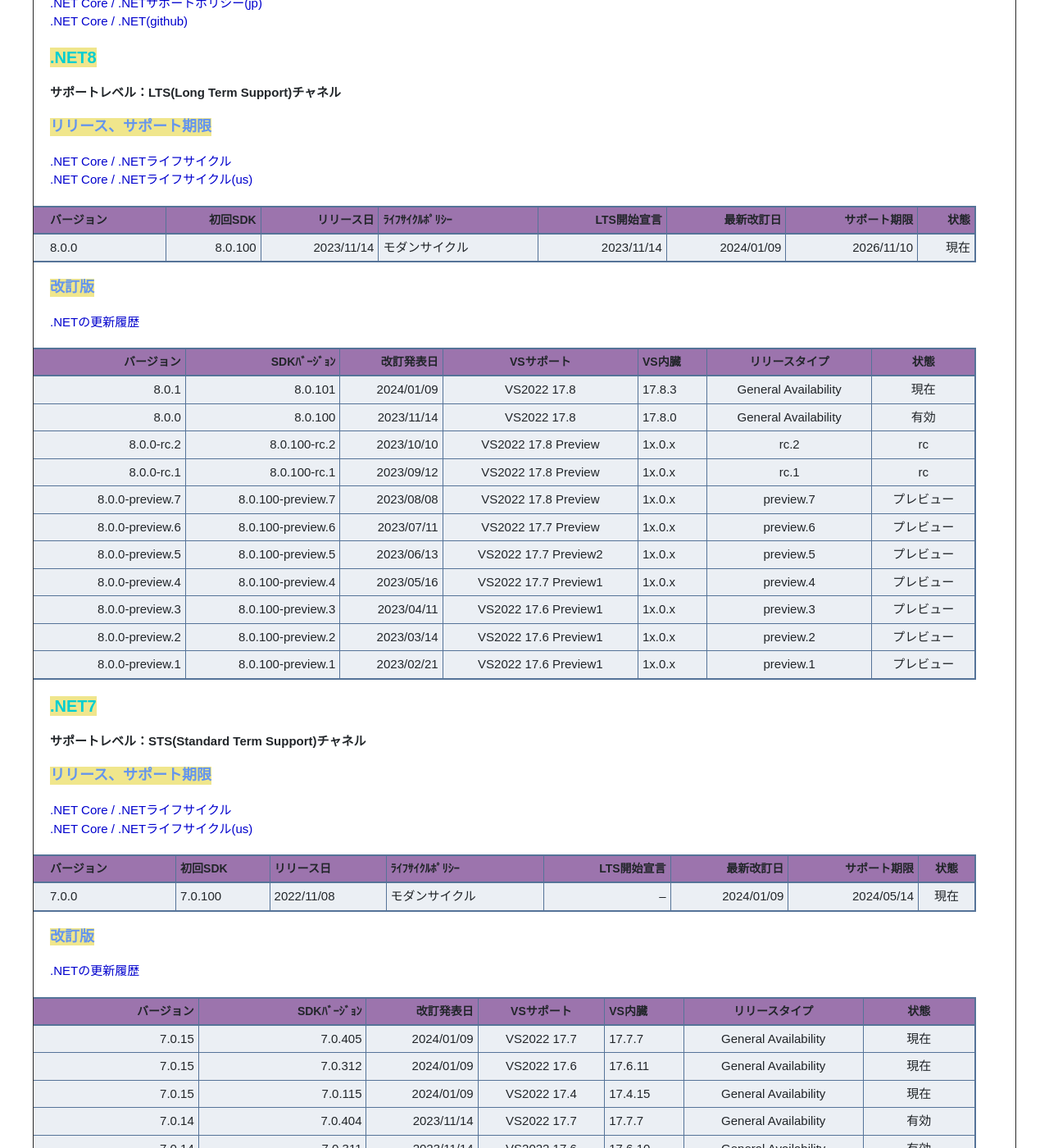
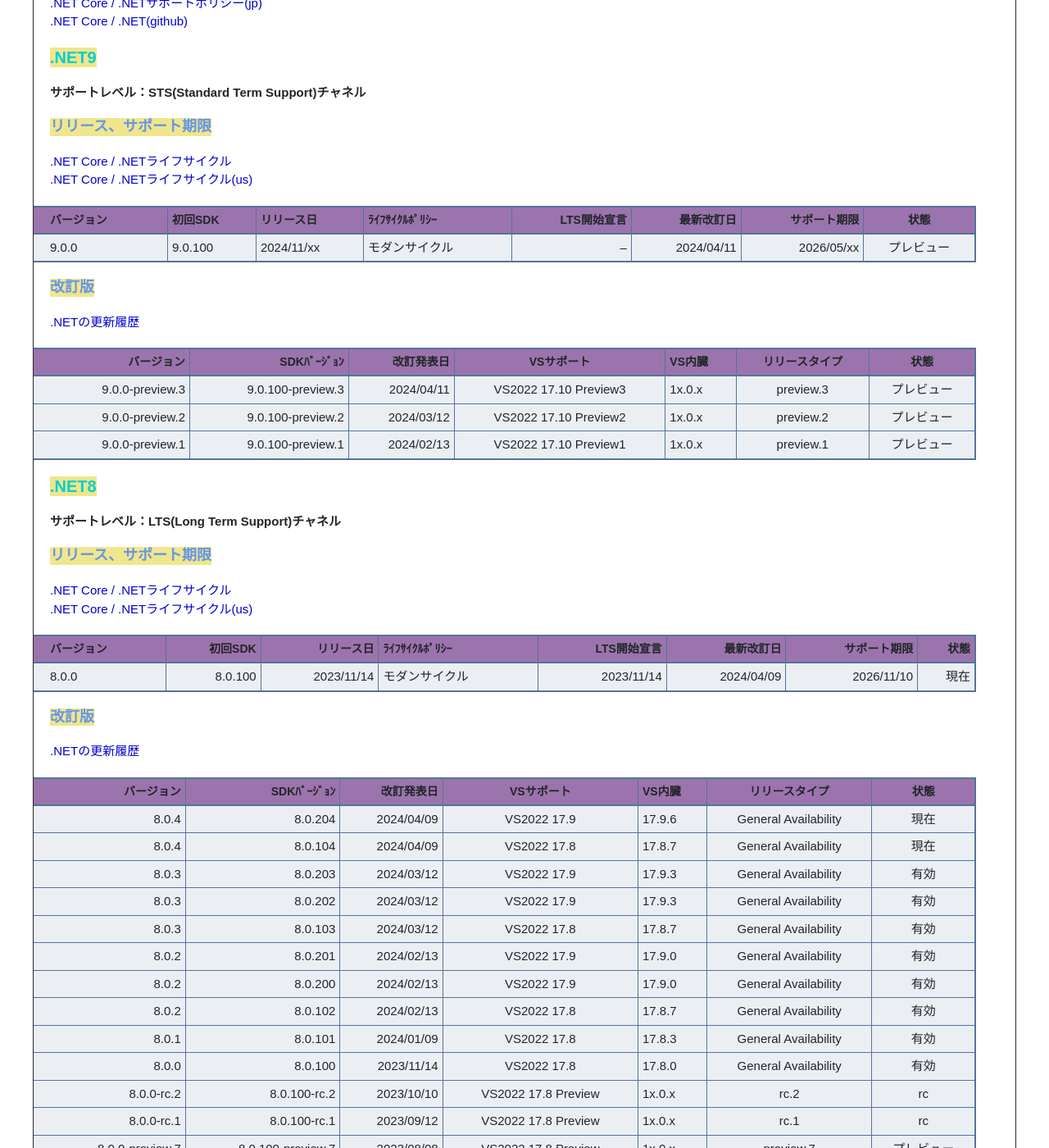
Before and after one commit to person-carrying-water/person-carrying-water.github.io, a Jekyll site: the page built from Contents/DotNet/DotNetSupport.md, in a window 1280 px wide and 1400 px high, scrolled down 597 px. Shown: the whole window at 82% size. Built offline with Jekyll 4.4.1, drawn with Linux system fonts in a browser that asks for light colours; nearby versions of some CDN libraries; emoji names are drawn with the system emoji font; some of the changed text lies outside the part shown.

Commit message:
Win240510

```diff
--- a/Contents/DotNet/DotNetSupport.md
+++ b/Contents/DotNet/DotNetSupport.md
@@ -3,7 +3,7 @@
 title: ":newspaper: サポート表"
 description: ":paperclip: .NET Frameworkバージョン／サポート表"
 date: "2020/05/17"
-lastmod: "2024/01/13"
+lastmod: "2024/05/10"
 ---
 
 ## 1. .NET Core / .NETサポート表
@@ -23,6 +23,26 @@
 [.NET Core / .NETサポートポリシー(jp)](https://dotnet.microsoft.com/ja-jp/platform/support/policy/dotnet-core)
 [.NET Core / .NET(github)](https://github.com/dotnet/core)
 
+### .NET9
+**サポートレベル：STS(Standard Term Support)チャネル**
+
+#### リリース、サポート期限
+[.NET Core / .NETライフサイクル](https://docs.microsoft.com/ja-jp/lifecycle/products/microsoft-net-and-net-core)
+[.NET Core / .NETライフサイクル(us)](https://docs.microsoft.com/en-us/lifecycle/products/microsoft-net-and-net-core)
+
+| バージョン | 初回SDK  | リリース日 | ﾗｲﾌｻｲｸﾙﾎﾟﾘｼｰ | LTS開始宣言 | 最新改訂日 | サポート期限 |  状態   |
+| :--------- | :------ | :--------- | :----------- | ----------: | ---------: | ----------: | :-----: |
+| 9.0.0　　　 | 9.0.100 | 2024/11/xx |モダンサイクル |         -- | 2024/04/11 | 2026/05/xx | プレビュー |
+
+#### 改訂版
+[.NETの更新履歴](hhttps://dotnet.microsoft.com/en-us/download/dotnet/9.0)
+
+| バージョン | SDKﾊﾞｰｼﾞｮﾝ | 改訂発表日 | VSサポート    | VS内臓   | リリースタイプ       |   状態   |
+| ---------: | ---------: | ---------: | :----------: | :------- | :------------------: | :-----: |
+| 9.0.0-preview.3 | 9.0.100-preview.3 | 2024/04/11 | VS2022 17.10 Preview3  | 1x.0.x   | preview.3 | プレビュー |
+| 9.0.0-preview.2 | 9.0.100-preview.2 | 2024/03/12 | VS2022 17.10 Preview2  | 1x.0.x   | preview.2 | プレビュー |
+| 9.0.0-preview.1 | 9.0.100-preview.1 | 2024/02/13 | VS2022 17.10 Preview1  | 1x.0.x   | preview.1 | プレビュー |
+
 ### .NET8
 **サポートレベル：LTS(Long Term Support)チャネル**
 
@@ -32,14 +52,22 @@
 
 | バージョン | 初回SDK  | リリース日 | ﾗｲﾌｻｲｸﾙﾎﾟﾘｼｰ | LTS開始宣言 | 最新改訂日 | サポート期限 |  状態   |
 | :--------- | ------: | ---------: |:--------- --:| ----------: | ---------: | ----------: | :----:  |
-| 8.0.0      | 8.0.100 | 2023/11/14 |モダンサイクル | 2023/11/14 | 2024/01/09 | 2026/11/10  | 現在 |
+| 8.0.0      | 8.0.100 | 2023/11/14 |モダンサイクル | 2023/11/14 | 2024/04/09 | 2026/11/10  | 現在 |
 
 #### 改訂版
 [.NETの更新履歴](https://dotnet.microsoft.com/en-us/download/dotnet/8.0)
 
 | バージョン | SDKﾊﾞｰｼﾞｮﾝ | 改訂発表日 | VSサポート    | VS内臓   | リリースタイプ       |   状態   |
 | ---------: | ---------: | ---------: | :----------: | :------- | :------------------: | :-----: |
-| 8.0.1 | 8.0.101 | 2024/01/09 | VS2022 17.8   | 17.8.3   | General Availability | 現在 |
+| 8.0.4 | 8.0.204 | 2024/04/09 | VS2022 17.9   | 17.9.6   | General Availability | 現在 |
+| 8.0.4 | 8.0.104 | 2024/04/09 | VS2022 17.8   | 17.8.7   | General Availability | 現在 |
+| 8.0.3 | 8.0.203 | 2024/03/12 | VS2022 17.9   | 17.9.3   | General Availability | 有効 |
+| 8.0.3 | 8.0.202 | 2024/03/12 | VS2022 17.9   | 17.9.3   | General Availability | 有効 |
+| 8.0.3 | 8.0.103 | 2024/03/12 | VS2022 17.8   | 17.8.7   | General Availability | 有効 |
+| 8.0.2 | 8.0.201 | 2024/02/13 | VS2022 17.9   | 17.9.0   | General Availability | 有効 |
+| 8.0.2 | 8.0.200 | 2024/02/13 | VS2022 17.9   | 17.9.0   | General Availability | 有効 |
+| 8.0.2 | 8.0.102 | 2024/02/13 | VS2022 17.8   | 17.8.7   | General Availability | 有効 |
+| 8.0.1 | 8.0.101 | 2024/01/09 | VS2022 17.8   | 17.8.3   | General Availability | 有効 |
 | 8.0.0 | 8.0.100 | 2023/11/14 | VS2022 17.8   | 17.8.0   | General Availability | 有効 |
 | 8.0.0-rc.2 | 8.0.100-rc.2 | 2023/10/10 | VS2022 17.8 Preview   | 1x.0.x   | rc.2 | rc |
 | 8.0.0-rc.1 | 8.0.100-rc.1 | 2023/09/12 | VS2022 17.8 Preview   | 1x.0.x   | rc.1 | rc |
@@ -60,16 +88,25 @@
 
 | バージョン | 初回SDK  | リリース日 | ﾗｲﾌｻｲｸﾙﾎﾟﾘｼｰ | LTS開始宣言 | 最新改訂日 | サポート期限 |  状態   |
 | :--------- | :------ | :--------- | :----------- | ----------: | ---------: | ----------: | :-----: |
-| 7.0.0　　　 | 7.0.100 | 2022/11/08 |モダンサイクル |         -- | 2024/01/09 | 2024/05/14 | 現在 |
+| 7.0.0　　　 | 7.0.100 | 2022/11/08 |モダンサイクル |         -- | 2024/04/09 | 2024/05/14 | 現在 |
 
 #### 改訂版
 [.NETの更新履歴](https://dotnet.microsoft.com/en-us/download/dotnet/7.0)
 
 | バージョン | SDKﾊﾞｰｼﾞｮﾝ | 改訂発表日 | VSサポート    | VS内臓   | リリースタイプ       |   状態   |
 | ---------: | ---------: | ---------: | :----------: | :------- | :------------------: | :-----: |
-| 7.0.15          | 7.0.405           | 2024/01/09 | VS2022 17.7  | 17.7.7   | General Availability | 現在  |
-| 7.0.15          | 7.0.312           | 2024/01/09 | VS2022 17.6  | 17.6.11  | General Availability | 現在  |
-| 7.0.15          | 7.0.115           | 2024/01/09 | VS2022 17.4  | 17.4.15  | General Availability | 現在  |
+| 7.0.18          | 7.0.408           | 2024/04/09 | VS2022 17.7  | 17.7.7   | General Availability | 現在  |
+| 7.0.18          | 7.0.315           | 2024/04/09 | VS2022 17.6  | 17.6.14  | General Availability | 現在  |
+| 7.0.18          | 7.0.118           | 2024/04/09 | VS2022 17.4  | 17.4.18  | General Availability | 現在  |
+| 7.0.17          | 7.0.407           | 2024/03/12 | VS2022 17.7  | 17.7.7   | General Availability | 有効  |
+| 7.0.17          | 7.0.314           | 2024/03/12 | VS2022 17.6  | 17.6.13  | General Availability | 有効  |
+| 7.0.17          | 7.0.117           | 2024/03/12 | VS2022 17.4  | 17.4.17  | General Availability | 有効  |
+| 7.0.16          | 7.0.406           | 2024/02/13 | VS2022 17.7  | 17.7.7   | General Availability | 有効  |
+| 7.0.16          | 7.0.313           | 2024/02/13 | VS2022 17.6  | 17.6.12  | General Availability | 有効  |
+| 7.0.16          | 7.0.116           | 2024/02/13 | VS2022 17.4  | 17.4.16  | General Availability | 有効  |
+| 7.0.15          | 7.0.405           | 2024/01/09 | VS2022 17.7  | 17.7.7   | General Availability | 有効  |
+| 7.0.15          | 7.0.312           | 2024/01/09 | VS2022 17.6  | 17.6.11  | General Availability | 有効  |
+| 7.0.15          | 7.0.115           | 2024/01/09 | VS2022 17.4  | 17.4.15  | General Availability | 有効  |
 | 7.0.14          | 7.0.404           | 2023/11/14 | VS2022 17.7  | 17.7.7   | General Availability | 有効  |
 | 7.0.14          | 7.0.311           | 2023/11/14 | VS2022 17.6  | 17.6.10  | General Availability | 有効  |
 | 7.0.14          | 7.0.114           | 2023/11/14 | VS2022 17.4  | 17.4.14  | General Availability | 有効  |
@@ -123,16 +160,22 @@
 
 | バージョン | 初回SDK  | リリース日 | ﾗｲﾌｻｲｸﾙﾎﾟﾘｼｰ | LTS開始宣言 | 最新改訂日 | サポート期限 |  状態   |
 | :--------- | ------: | ---------: |:--------- --:| ----------: | ---------: | ----------: | :----:  |
-| 6.0.x      | 6.0.100 | 2021/11/08 |モダンサイクル | 2021/11/08 | 2024/01/09 | 2024/11/12  |   現在  |
+| 6.0.x      | 6.0.100 | 2021/11/08 |モダンサイクル | 2021/11/08 | 2024/04/09 | 2024/11/12  |   現在  |
 
 #### 改訂版
 [.NETの更新履歴](https://dotnet.microsoft.com/download/dotnet/6.0)
 
 | バージョン | SDKﾊﾞｰｼﾞｮﾝ | 改訂発表日 | VSサポート    | VS内臓   | リリースタイプ       |   状態   |
 | ---------: | ---------: | ---------: | :----------: | :------- | :------------------: | :-----: |
-| 6.0.26     | 6.0.418    | 2024/01/09 | -----------  | ------   | General Availability |   現在  |
-| 6.0.26     | 6.0.321    | 2024/01/09 | VS2022 17.2  | 17.2.23  | General Availability |   現在  |
-| 6.0.26     | 6.0.126    | 2024/01/09 | VS2022 17.0  | 17.0.23  | General Availability |   現在  |
+| 6.0.29     | 6.0.421    | 2024/04/09 | -----------  | ------   | General Availability |   現在  |
+| 6.0.29     | 6.0.129    | 2024/04/09 | VS2022 17.0  | 17.0.23  | General Availability |   現在  |
+| 6.0.28     | 6.0.420    | 2024/03/12 | -----------  | ------   | General Availability |   有効  |
+| 6.0.28     | 6.0.128    | 2024/03/12 | VS2022 17.0  | 17.0.23  | General Availability |   有効  |
+| 6.0.27     | 6.0.419    | 2024/02/13 | -----------  | ------   | General Availability |   有効  |
+| 6.0.27     | 6.0.127    | 2024/02/13 | VS2022 17.0  | 17.0.23  | General Availability |   有効  |
+| 6.0.26     | 6.0.418    | 2024/01/09 | -----------  | ------   | General Availability |   有効  |
+| 6.0.26     | 6.0.321    | 2024/01/09 | VS2022 17.2  | 17.2.23  | General Availability |   有効  |
+| 6.0.26     | 6.0.126    | 2024/01/09 | VS2022 17.0  | 17.0.23  | General Availability |   有効  |
 | 6.0.25     | 6.0.417    | 2023/11/14 | -----------  | ------   | General Availability |   有効  |
 | 6.0.25     | 6.0.320    | 2023/11/14 | VS2022 17.2  | 17.2.22  | General Availability |   有効  |
 | 6.0.25     | 6.0.125    | 2023/11/14 | VS2022 17.0  | 17.0.23  | General Availability |   有効  |
```
Also changed, not shown: Contents/Oracle/OracleDbSupport.md (+3 -1 lines), Contents/Support/RedHatEnterprise.md (+3 -2 lines).
